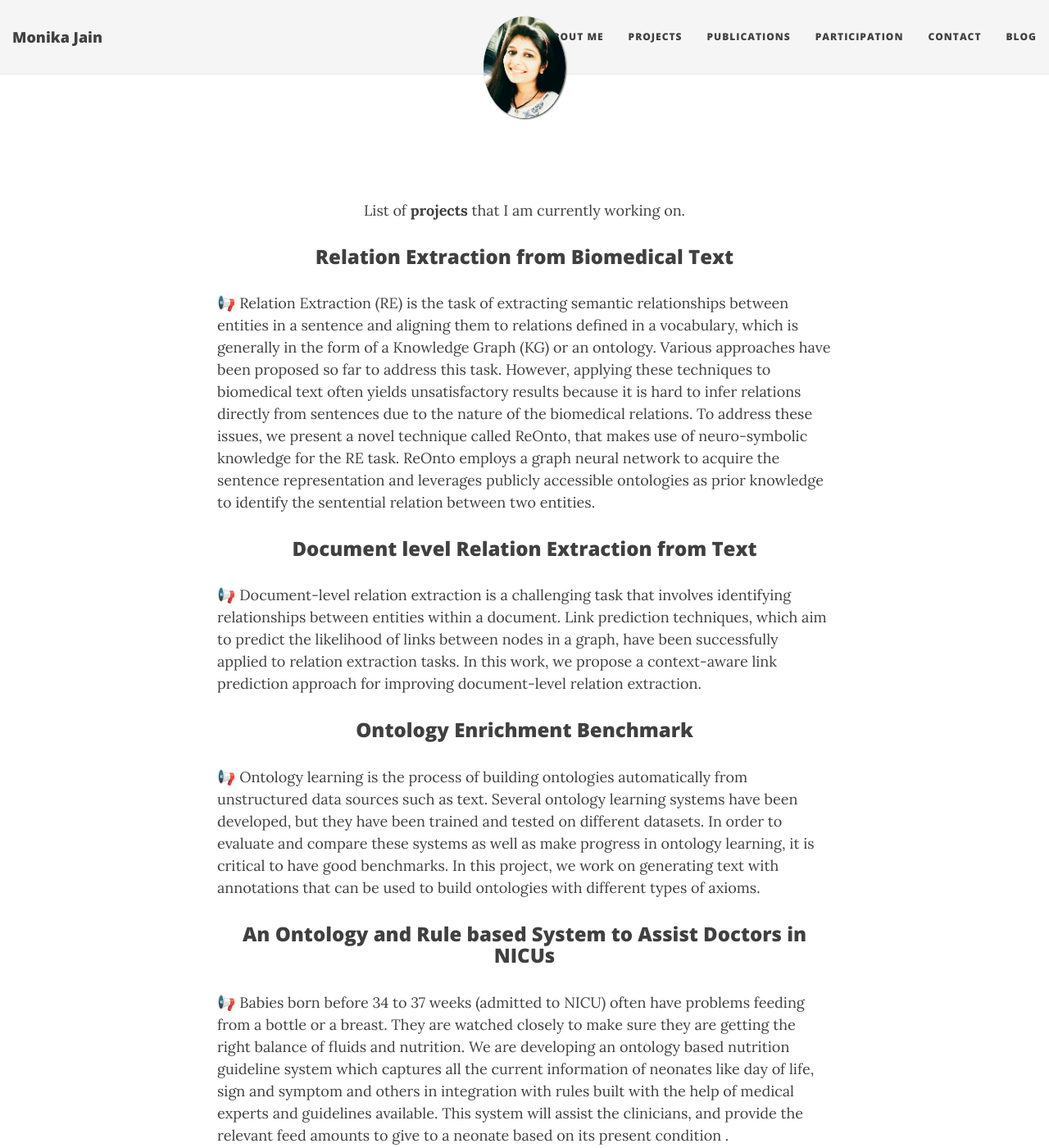
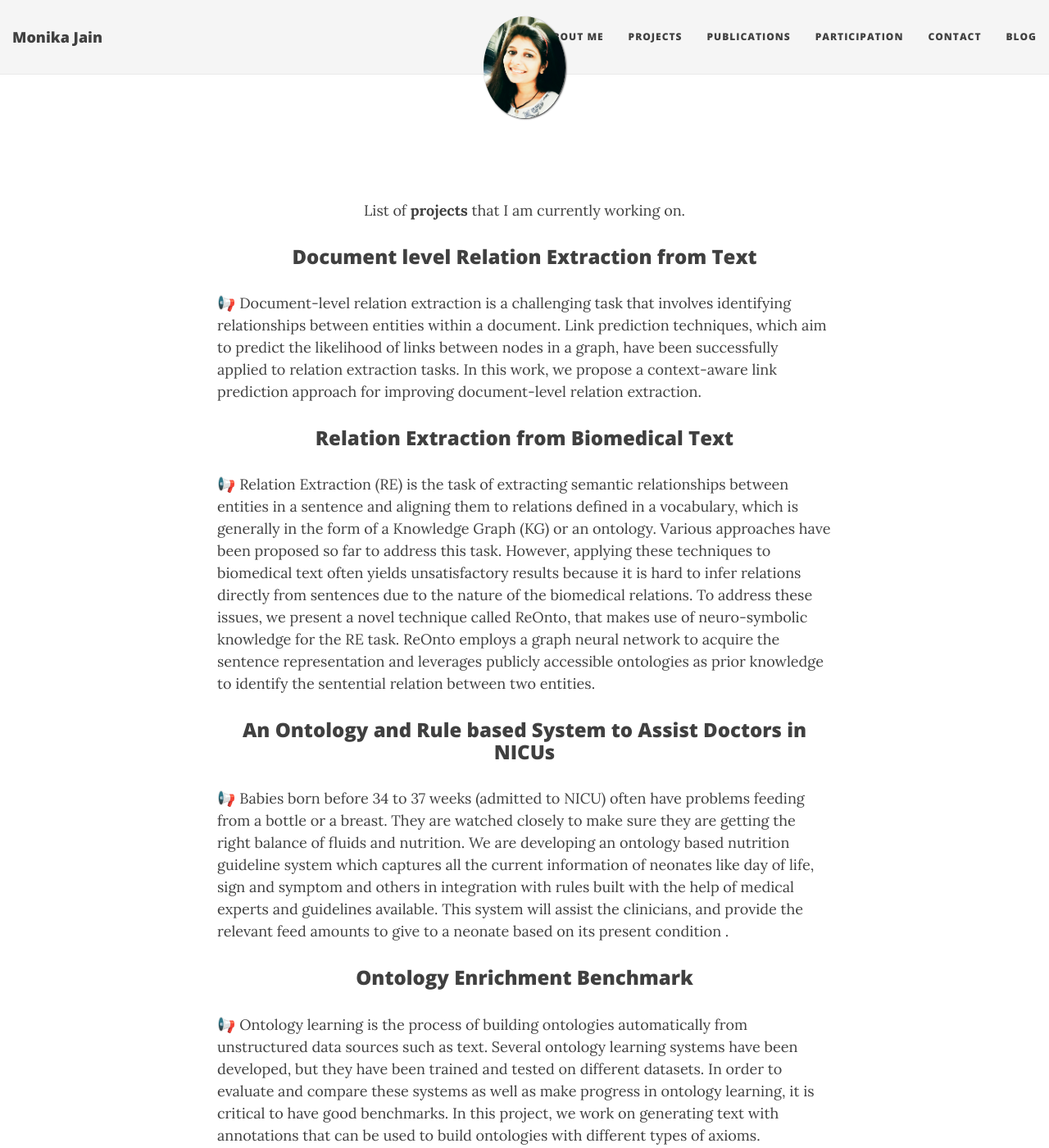
Before and after one commit to MonikaJain19/MonikaJain19.github.io, a Jekyll site: the page built from projects.md, in a window 1280 px wide and 1400 px high. Shown: the whole window at 82% size. Built offline with Jekyll 4.4.1, drawn with Linux system fonts in a browser that asks for light colours; nearby versions of some CDN libraries; some of the changed lines change nothing that is shown.

Commit message:
Update projects.md

```diff
--- a/projects.md
+++ b/projects.md
@@ -8,19 +8,15 @@ permalink: /projects/
 List of <b>projects</b> that I am currently working on.
 </p>
 
-### <center>Relation Extraction from Biomedical Text </center>
-<p align="left">
-📢 Relation Extraction (RE) is the task of extracting semantic relationships between entities in a sentence and aligning them to relations defined in a vocabulary, which is generally in the form of a Knowledge Graph (KG) or an ontology. Various approaches have been proposed so far to address this task. However, applying these techniques to biomedical text often yields unsatisfactory results because it is hard to infer  relations directly from sentences due to the nature of the  biomedical relations. To address these issues, we present a novel technique called ReOnto, that makes use of neuro-symbolic knowledge for the RE task. ReOnto employs a graph neural network to acquire the sentence representation and leverages publicly accessible ontologies as prior knowledge  to identify the sentential relation between two entities.
-</p>
-
 ### <center>Document level Relation Extraction from Text </center>
 <p align="left">
 📢  Document-level relation extraction is a challenging task that involves identifying relationships between entities within a document. Link prediction techniques, which aim to predict the likelihood of links between nodes in a graph, have been successfully applied to relation extraction tasks. In this work, we propose a context-aware link prediction approach for improving document-level relation extraction.
 </p>
 
-### <center>Ontology Enrichment Benchmark </center>
+
+### <center>Relation Extraction from Biomedical Text </center>
 <p align="left">
-📢 Ontology learning is the process of building ontologies automatically from unstructured data sources such as text. Several ontology learning systems have been developed, but they have been trained and tested on different datasets. In order to evaluate and compare these systems as well as make progress in ontology learning, it is critical to have good benchmarks. In this project, we work on generating text with annotations that can be used to build ontologies with different types of axioms.
+📢 Relation Extraction (RE) is the task of extracting semantic relationships between entities in a sentence and aligning them to relations defined in a vocabulary, which is generally in the form of a Knowledge Graph (KG) or an ontology. Various approaches have been proposed so far to address this task. However, applying these techniques to biomedical text often yields unsatisfactory results because it is hard to infer  relations directly from sentences due to the nature of the  biomedical relations. To address these issues, we present a novel technique called ReOnto, that makes use of neuro-symbolic knowledge for the RE task. ReOnto employs a graph neural network to acquire the sentence representation and leverages publicly accessible ontologies as prior knowledge  to identify the sentential relation between two entities.
 </p>
 
 
@@ -30,6 +26,12 @@ List of <b>projects</b> that I am currently working on.
 Babies born before 34 to 37 weeks (admitted to NICU) often have problems feeding from a bottle or a breast. They are watched closely to make sure they are getting the right balance of fluids and nutrition. We are developing an ontology based nutrition guideline system which captures all the current information of neonates like day of life, sign and symptom and others in  integration with rules built with the help of medical experts and guidelines available. This system will assist the clinicians, and provide the relevant feed amounts to give to a neonate based on its present condition .
 </p>
 
+### <center>Ontology Enrichment Benchmark </center>
+<p align="left">
+📢 Ontology learning is the process of building ontologies automatically from unstructured data sources such as text. Several ontology learning systems have been developed, but they have been trained and tested on different datasets. In order to evaluate and compare these systems as well as make progress in ontology learning, it is critical to have good benchmarks. In this project, we work on generating text with annotations that can be used to build ontologies with different types of axioms.
+</p>
+
+
 ### <center>Ontology Enrichment using Union and Intersection Axioms </center>
 <p align="left">
 📢Many  ontologies,  especially  the  ones  created  automatically by the ontology learning systems, have only shallow relationships  between  the  concepts,  i.e.,  simple  subclass  relations. Expressive axioms such as the class union and intersection are not part of the ontology. These axioms make the ontology  rich  and  play  an  essential  role  in  the  performance  of downstream  applications.  However,  such  relations  are  generally part of the text documents. We are working on extracting union and intersection axioms from text using entity linking and taxonomic tree search.
```
